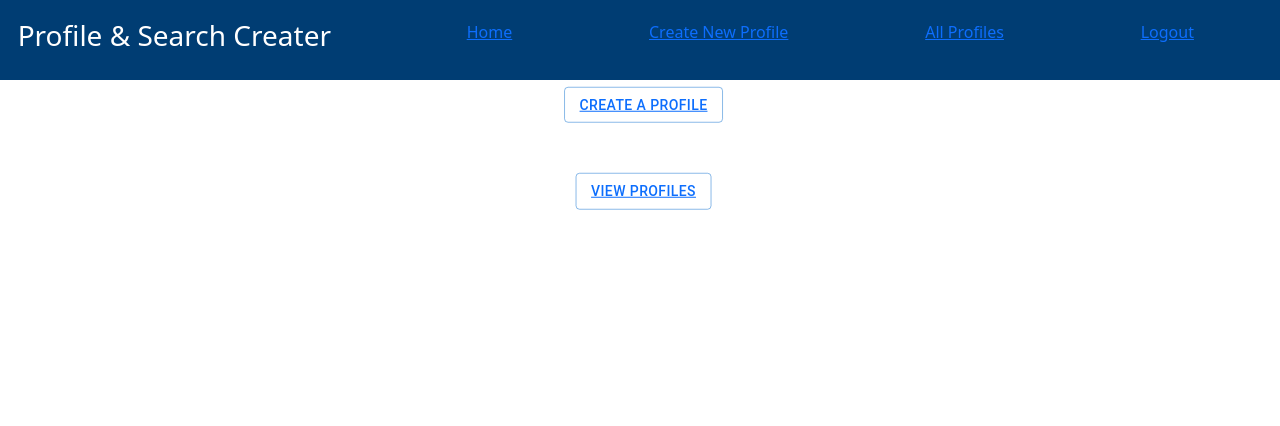
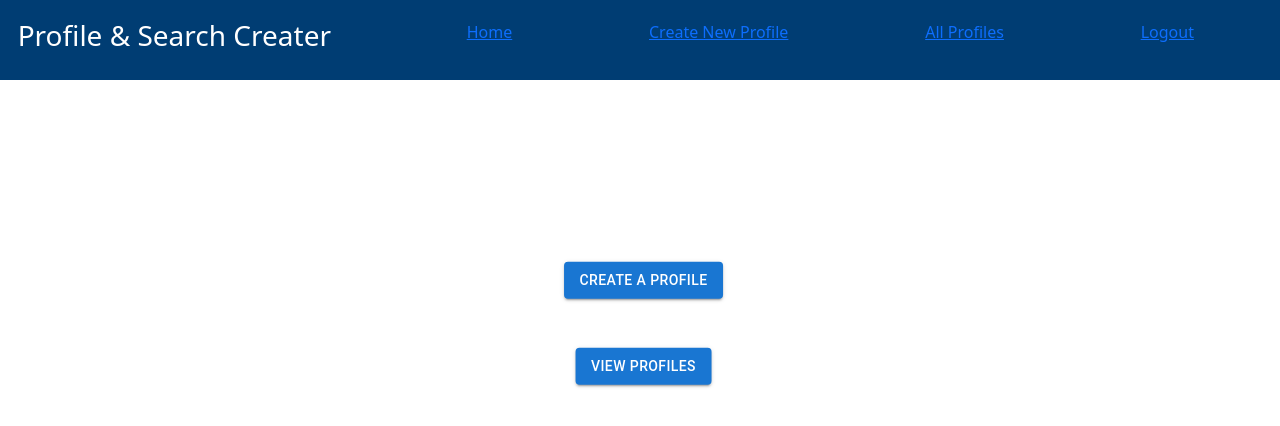
Before and after one commit to AbelRodriguezGuillen/ProfileCrudApp, a React (Create React App) app: page / in a window 1280 px wide. Shown: the top 426 px of the page. Built offline with nearby package versions, Linux system fonts and the light colour scheme.

Commit message:
Update Home.js

```diff
--- a/src/pages/Home.js
+++ b/src/pages/Home.js
@@ -13,20 +13,36 @@ const Home = () => {
         <ul className="ul">
           <li>
             <Button
-              sx={{ margin: "2% 3%" }}
-              variant="outlined"
+              sx={{ margin: "2% 3%", marginTop: "200px", color: "white" }}
+              variant="contained"
               className="home-btn"
             >
-              <Link to="/employer/create">Create a Profile</Link>
+              <Link
+                to="/api/post/create"
+                style={{
+                  textDecoration: "none",
+                  color: "inherit",
+                }}
+              >
+                Create a Profile
+              </Link>
             </Button>
           </li>
           <li>
             <Button
-              sx={{ margin: "2% 3%" }}
-              variant="outlined"
+              sx={{ margin: "2% 3%", color: "white" }}
+              variant="contained"
               className="home-btn"
             >
-              <Link to="/employee/feed">View Profiles</Link>
+              <Link
+                to="/api/post/feed"
+                style={{
+                  textDecoration: "none",
+                  color: "inherit",
+                }}
+              >
+                View Profiles
+              </Link>
             </Button>
           </li>
         </ul>
@@ -36,40 +52,3 @@ const Home = () => {
 };
 
 export default Home;
-
-// import React from "react";
-// // import { Typography, Button } from "@mui/material";
-// import { Link } from "react-router-dom";
-// import "../App.css";
-// import "bootstrap/dist/css/bootstrap.min.css";
-
-// const Home = () => {
-//   return (
-//     <div>
-//       <h1
-//         sx={{ margin: "5%" }}
-//         variant="h3"
-//         align="center"
-//         className="container bg-white p-4 mt-5"
-//       >
-//         Profile Search & Creator
-//       </h1>
-//       <div>
-//         <ul className="ul">
-//           <li>
-//             <button type="button" class="btn btn-light">
-//               <Link to="/employer/dashboard">Create a Profile</Link>
-//             </button>
-//           </li>
-//           <li>
-//             <button type="button" class="btn btn-light">
-//               <Link to="/employee/feed">View Profiles</Link>
-//             </button>
-//           </li>
-//         </ul>
-//       </div>
-//     </div>
-//   );
-// };
-
-// export default Home;
```
